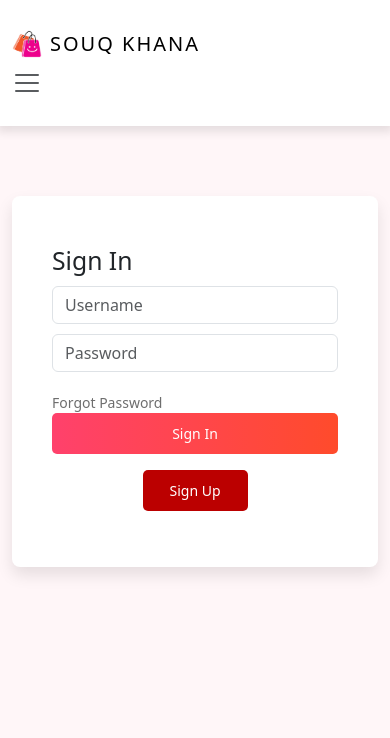
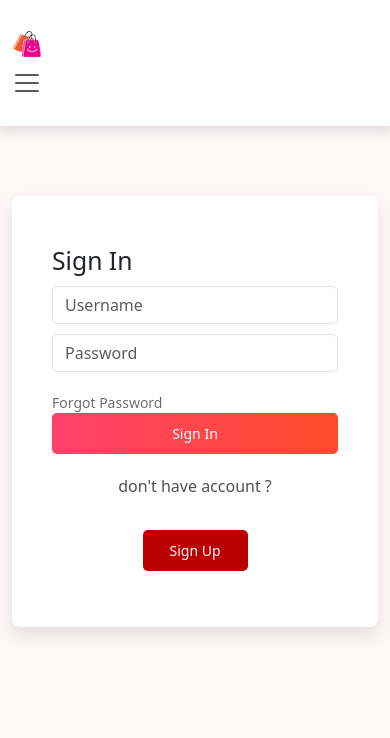
Before and after one commit to v2kv/graduation, a Flask app: page /user/login in a window 390 px wide. Shown: the top 738 px of the page. Run offline with Flask 3, Linux system fonts and the light colour scheme; some libraries are stand-ins or nearby versions.

Commit message:
mobile button

```diff
--- a/static/layoutStyle.css
+++ b/static/layoutStyle.css
@@ -149,3 +149,9 @@ footer p{
 /* ***************************** */
         /* Start Footer */
 /* ***************************** */
+
+@media (max-width: 768px){
+    span.text-uppercase.fw-lighter.ms-2{
+        display: none;
+    }
+}
--- a/static/loginstyle.css
+++ b/static/loginstyle.css
@@ -88,7 +88,9 @@ a:hover {
 input:checked{
     background-color: red;
 }
-
+#accountstat{
+    display: none;
+}
 .signup-btn{
     margin-top: 20px;
     padding: 10px 20px;
@@ -104,7 +106,12 @@ input:checked{
     color: #ff4b2b;
 }
 @media (max-width: 768px){
-
+    #accountstat{
+        display: block;
+        text-align: center;
+        margin-top: 20px;
+        opacity: .8;
+    }
     .login-container{
         display: flex;
        flex-direction: column;
--- a/static/user_dashboard.css
+++ b/static/user_dashboard.css
@@ -1,5 +1,9 @@
 :root{
     --pink:#e5345b;
+}
+.accountstat{
+   display: hide;
+
 }
 .main-c{
     background-color: white;
--- a/templates/user/user_login.html
+++ b/templates/user/user_login.html
@@ -31,6 +31,7 @@
           <a href="#">Forgot Password</a>
         </div>
         <button type="submit" value="Login">Sign In</button>
+        <p id="accountstat">don't have account ?</p>
         <a href="{{ url_for('user.user_register') }}" class="mobile-btn"
           >Sign Up</a
         >
```
